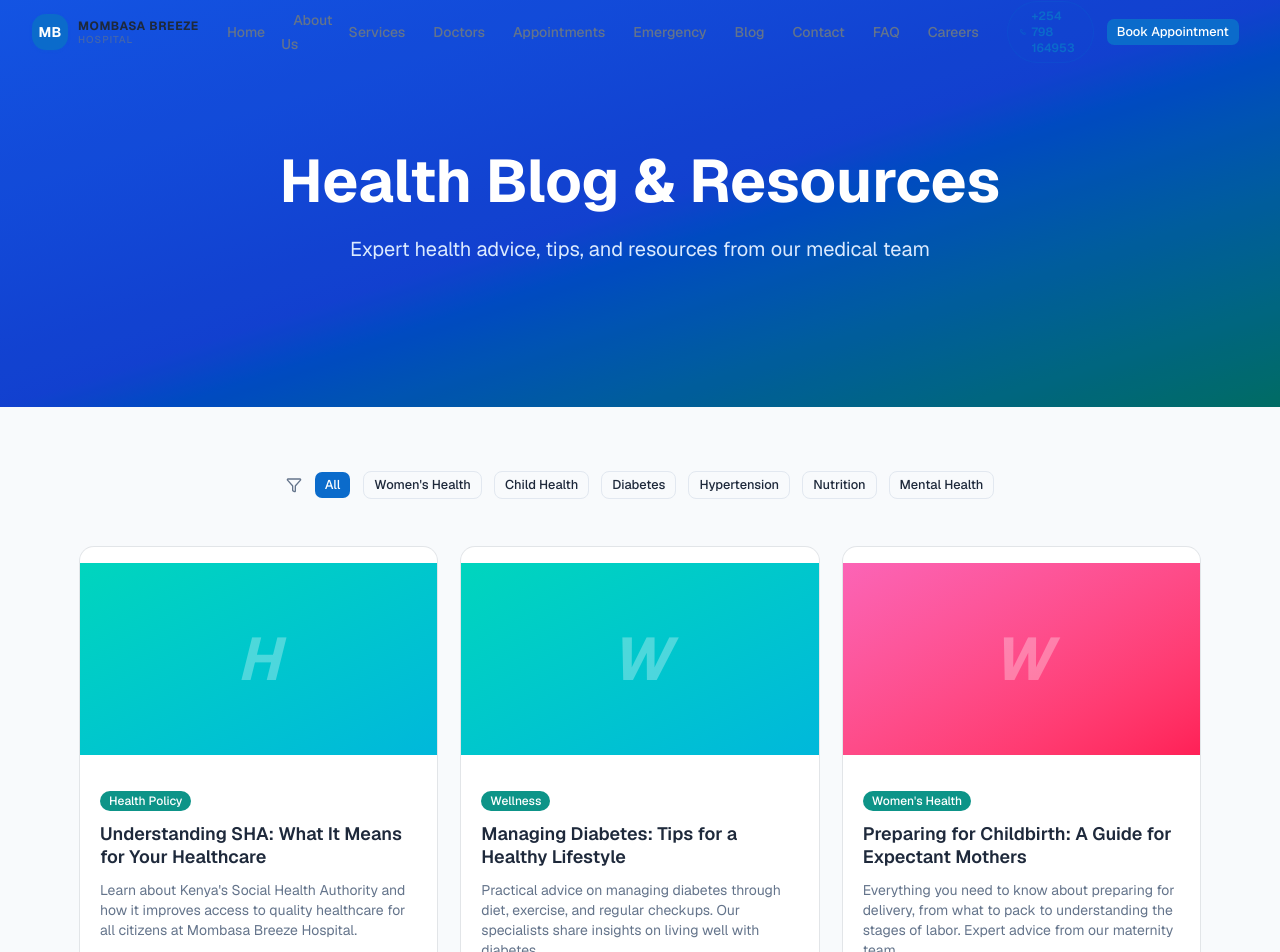
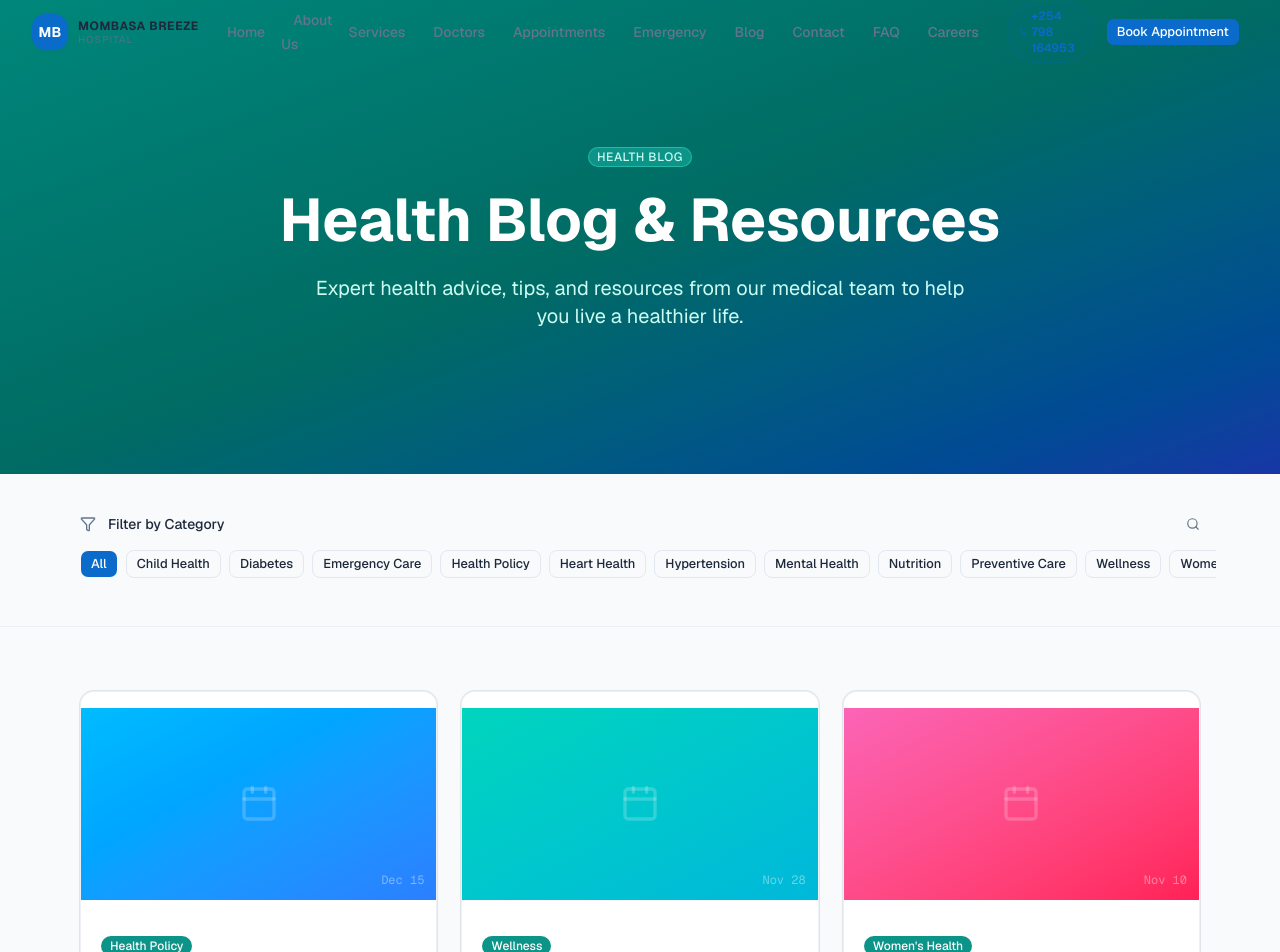
Before and after one commit to mwero-abdalla/mombasa-breeze-hospital, a Next.js app: page /blog in a window 1280 px wide. Shown: the top 952 px of the page. Built offline with nearby package versions, Linux system fonts and the light colour scheme.

Commit message:
feat: redesign blog page with animated filter transitions

```diff
--- a/src/app/blog/page.tsx
+++ b/src/app/blog/page.tsx
@@ -1,7 +1,7 @@
 "use client";
 
 import { AnimatePresence, motion } from "framer-motion";
-import { ArrowRight, Calendar, Filter, User } from "lucide-react";
+import { ArrowRight, Calendar, Filter, Search, User } from "lucide-react";
 import Link from "next/link";
 import { useState } from "react";
 import { Badge } from "@/components/ui/badge";
@@ -9,8 +9,7 @@ import { Button } from "@/components/ui/button";
 import { Card, CardContent } from "@/components/ui/card";
 import { blogPosts } from "@/lib/data";
 
-const categories = [
-  "All",
+const explicitCategories = [
   "Women's Health",
   "Child Health",
   "Diabetes",
@@ -19,6 +18,10 @@ const categories = [
   "Mental Health",
 ];
 
+const dataCategories = blogPosts.map((p) => p.category);
+const merged = [...new Set([...explicitCategories, ...dataCategories])];
+const allCategories = ["All", ...merged.sort()];
+
 const categoryGradients: Record<string, string> = {
   "Women's Health": "from-pink-400 to-rose-500",
   "Child Health": "from-green-400 to-emerald-500",
@@ -26,6 +29,11 @@ const categoryGradients: Record<string, string> = {
   Hypertension: "from-red-400 to-orange-500",
   Nutrition: "from-yellow-400 to-orange-400",
   "Mental Health": "from-purple-400 to-violet-500",
+  "Heart Health": "from-rose-400 to-red-500",
+  "Health Policy": "from-sky-400 to-blue-500",
+  Wellness: "from-teal-400 to-cyan-500",
+  "Emergency Care": "from-orange-400 to-red-500",
+  "Preventive Care": "from-emerald-400 to-green-500",
 };
 
 function getPlaceholderGradient(category: string) {
@@ -51,35 +59,55 @@ export default function BlogPage() {
 
   return (
     <>
-      <section className="relative bg-gradient-to-br from-blue-600 via-blue-700 to-teal-700 text-white">
+      {/* ── Hero ── */}
+      <section className="relative bg-gradient-to-br from-teal-600 via-teal-700 to-blue-800 text-white overflow-hidden">
         <div className="absolute inset-0 bg-black/10" />
         <div className="relative max-w-6xl mx-auto px-4 py-24 md:py-36 text-center">
+          <Badge
+            variant="secondary"
+            className="mb-4 border-teal-300/40 text-teal-100 text-xs tracking-wider uppercase"
+          >
+            Health Blog
+          </Badge>
           <h1 className="text-4xl md:text-5xl lg:text-6xl font-bold leading-tight mb-4">
             Health Blog &amp; Resources
           </h1>
-          <p className="text-lg md:text-xl text-blue-100 max-w-2xl mx-auto">
-            Expert health advice, tips, and resources from our medical team
+          <p className="text-lg md:text-xl text-teal-100 max-w-2xl mx-auto">
+            Expert health advice, tips, and resources from our medical team to
+            help you live a healthier life.
           </p>
         </div>
       </section>
 
-      <section className="py-16">
+      {/* ── Category Filters ── */}
+      <section className="py-10 border-b border-border/60">
         <div className="max-w-6xl mx-auto px-4">
-          <div className="flex flex-wrap items-center justify-center gap-3 mb-12">
-            <Filter className="h-4 w-4 text-muted-foreground" />
-            {categories.map((category) => (
+          <div className="flex items-center gap-3 mb-4">
+            <Filter className="h-4 w-4 text-muted-foreground shrink-0" />
+            <span className="text-sm font-medium text-foreground">
+              Filter by Category
+            </span>
+            <Search className="h-3.5 w-3.5 text-muted-foreground ml-auto" />
+          </div>
+          <div className="flex gap-2 overflow-x-auto pb-2 scrollbar-thin -mx-4 px-4">
+            {allCategories.map((category) => (
               <Button
                 key={category}
                 variant={activeFilter === category ? "default" : "outline"}
                 size="sm"
                 onClick={() => setActiveFilter(category)}
-                className="cursor-pointer"
+                className="cursor-pointer shrink-0"
               >
                 {category}
               </Button>
             ))}
           </div>
+        </div>
+      </section>
 
+      {/* ── Blog Grid ── */}
+      <section className="py-16">
+        <div className="max-w-6xl mx-auto px-4">
           <AnimatePresence mode="wait">
             <motion.div
               key={activeFilter}
@@ -90,9 +118,30 @@ export default function BlogPage() {
               className="grid grid-cols-1 md:grid-cols-2 lg:grid-cols-3 gap-6"
             >
               {filteredPosts.length === 0 ? (
-                <div className="col-span-full text-center py-16 text-muted-foreground">
-                  No articles found in this category.
-                </div>
+                <motion.div
+                  key="empty"
+                  initial={{ opacity: 0 }}
+                  animate={{ opacity: 1 }}
+                  className="col-span-full text-center py-20"
+                >
+                  <div className="inline-flex items-center justify-center w-14 h-14 rounded-xl bg-muted text-muted-foreground mb-4">
+                    <Search className="h-6 w-6" />
+                  </div>
+                  <p className="text-muted-foreground font-medium">
+                    No articles found in &ldquo;{activeFilter}&rdquo;
+                  </p>
+                  <p className="text-sm text-muted-foreground/70 mt-1">
+                    Try selecting a different category.
+                  </p>
+                  <Button
+                    variant="outline"
+                    size="sm"
+                    className="mt-4 cursor-pointer"
+                    onClick={() => setActiveFilter("All")}
+                  >
+                    View All Articles
+                  </Button>
+                </motion.div>
               ) : (
                 filteredPosts.map((post, index) => (
                   <motion.div
@@ -101,12 +150,16 @@ export default function BlogPage() {
                     animate={{ opacity: 1, y: 0 }}
                     transition={{ duration: 0.4, delay: index * 0.05 }}
                   >
-                    <Card className="overflow-hidden h-full flex flex-col">
+                    <Card className="card-hover overflow-hidden h-full flex flex-col border border-border/60">
                       <div
-                        className={`flex items-center justify-center h-48 bg-gradient-to-br ${getPlaceholderGradient(post.category)}`}
+                        className={`relative flex items-center justify-center h-48 bg-gradient-to-br ${getPlaceholderGradient(post.category)}`}
                       >
-                        <span className="text-white/30 text-6xl font-bold italic">
-                          {post.category.charAt(0)}
+                        <Calendar className="h-10 w-10 text-white/20" />
+                        <span className="absolute bottom-3 right-3 text-white/40 text-xs font-mono">
+                          {new Date(post.date).toLocaleDateString("en-US", {
+                            month: "short",
+                            day: "numeric",
+                          })}
                         </span>
                       </div>
                       <CardContent className="p-5 space-y-3 flex-1 flex flex-col">
@@ -116,16 +169,16 @@ export default function BlogPage() {
                         <h3 className="text-lg font-semibold leading-tight">
                           {post.title}
                         </h3>
-                        <p className="text-sm text-muted-foreground flex-1">
+                        <p className="text-sm text-muted-foreground flex-1 line-clamp-2">
                           {post.excerpt}
                         </p>
                         <div className="flex items-center gap-4 text-xs text-muted-foreground pt-2">
-                          <span className="flex items-center gap-1">
-                            <User className="h-3.5 w-3.5" />
+                          <span className="flex items-center gap-1.5">
+                            <User className="h-3.5 w-3.5 shrink-0" />
                             {post.author}
                           </span>
-                          <span className="flex items-center gap-1">
-                            <Calendar className="h-3.5 w-3.5" />
+                          <span className="flex items-center gap-1.5">
+                            <Calendar className="h-3.5 w-3.5 shrink-0" />
                             {new Date(post.date).toLocaleDateString("en-US", {
                               year: "numeric",
                               month: "short",
```
